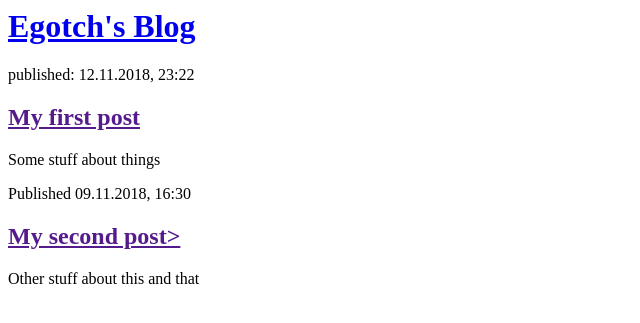
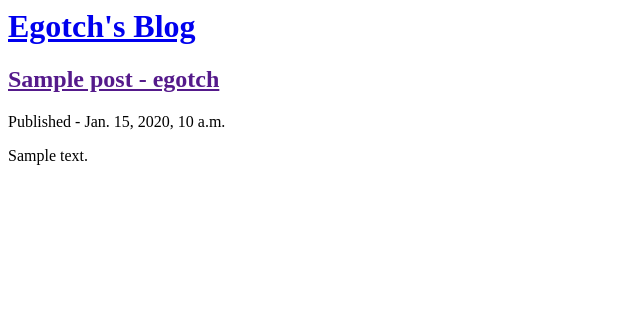
Before and after one commit to egotch/my-first-blog, a Django app: template templates/blog/post_list.html in a window 1280 px wide. Shown: the top 323 px of the page, without its empty margins (0-640 px from the left). Run offline with Django 3.2, Linux system fonts and the light colour scheme; the template is opened without the code that fills it: values that come from a table or form of the project are taken from there, others are empty; data comes from the database, SQL or seed files in the repository; tables that the repository leaves empty hold one stand-in row (values such as "Sample post").

Commit message:
Updates on main blog view

```diff
--- a/blog/admin.py
+++ b/blog/admin.py
@@ -2,3 +2,4 @@ from django.contrib import admin
 from .models import Post
 
 # Register your models here.
+admin.site.register(Post)
--- a/templates/blog/post_list.html
+++ b/templates/blog/post_list.html
@@ -7,16 +7,14 @@
         <h1><a href = "/">Egotch's Blog</a></h1>
     </div>
 
-    <div>
-        <p>published: 12.11.2018, 23:22</p>
-        <h2><a href="">My first post</a></h2>
-        <p>Some stuff about things</p>
-    </div>
+    {% for post in posts %}
+        <div>
+            <h2><a href="">{{ post.title }} - {{ post.author }}</a></h2>
+            <p>Published - {{ post.published_date }}</p
+            <p>{{ post.text|linebreaksbr }}
+        <br>
+        </div>
 
-    <div>
-        <p>Published 09.11.2018, 16:30</p>
-        <h2><a href="">My second post></a> </h2>
-        <p> Other stuff about this and that </p>
-    </div>
-</body>
+    {% endfor %}
+    </body>
 </html>
```
Also changed, not shown: blog/views.py (+6 -1 lines).
